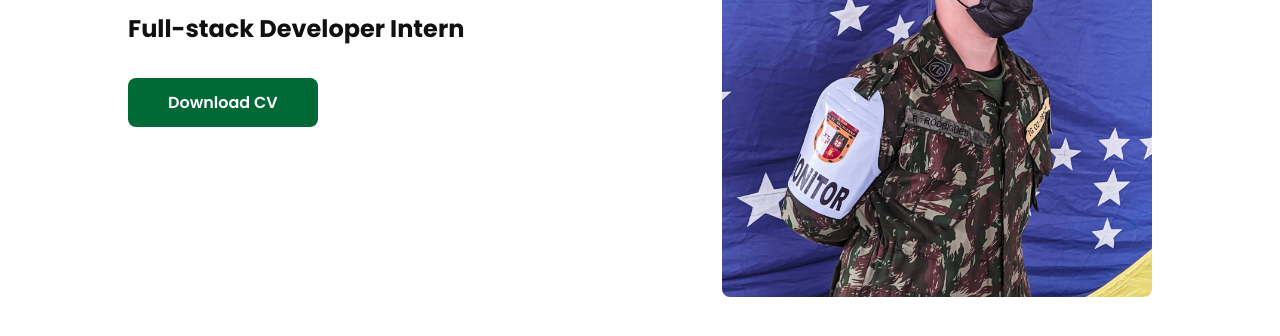
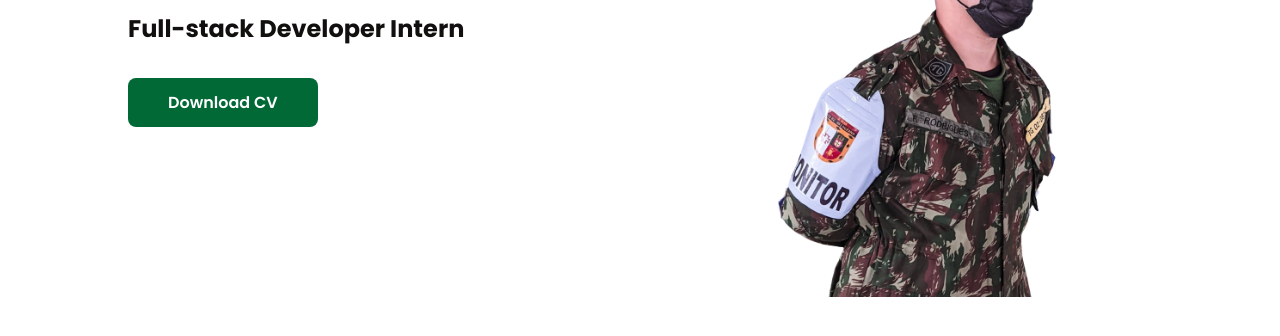
Before and after one commit to fehenriq/portfolio, a plain HTML site: page index.html in a window 1280 px wide. Shown: the part 383-719 px from the top of the page. Drawn offline with nearby package versions, Linux system fonts and the light colour scheme.

Commit message:
home img png

```diff
--- a/index.html
+++ b/index.html
@@ -55,7 +55,7 @@
                 </div>
 
                 <div class="home__img">
-                    <img src="assets/img/cabo.jpg" alt="">
+                    <img src="assets/img/cabo-nobg.png" alt="">
                 </div>
             </section>
 
```
Also changed, not shown: assets/img/cabo-nobg.png (added).
